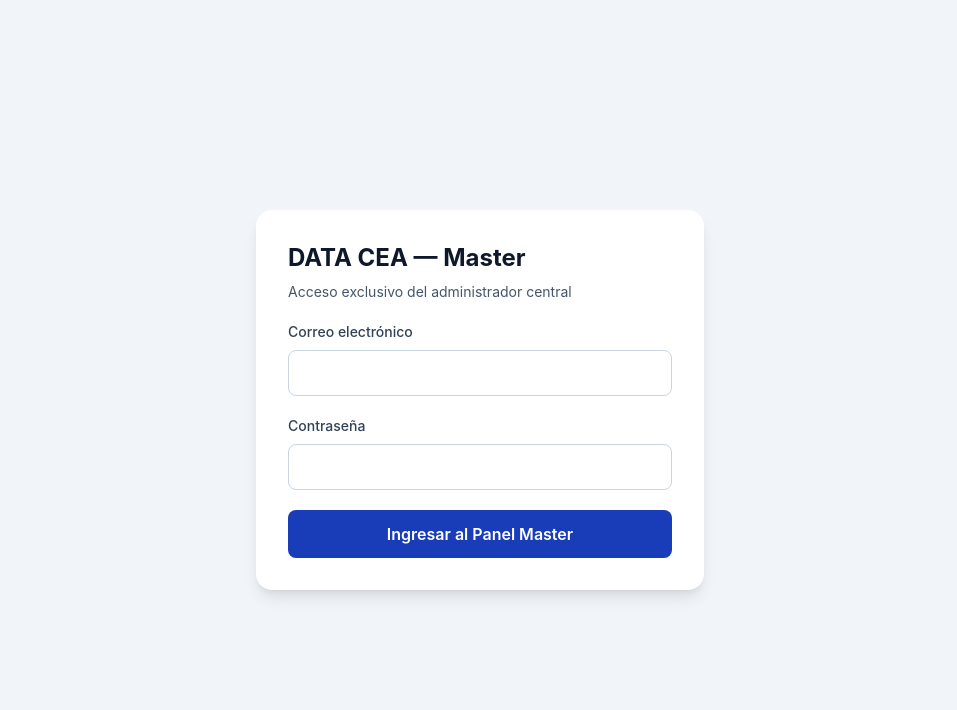
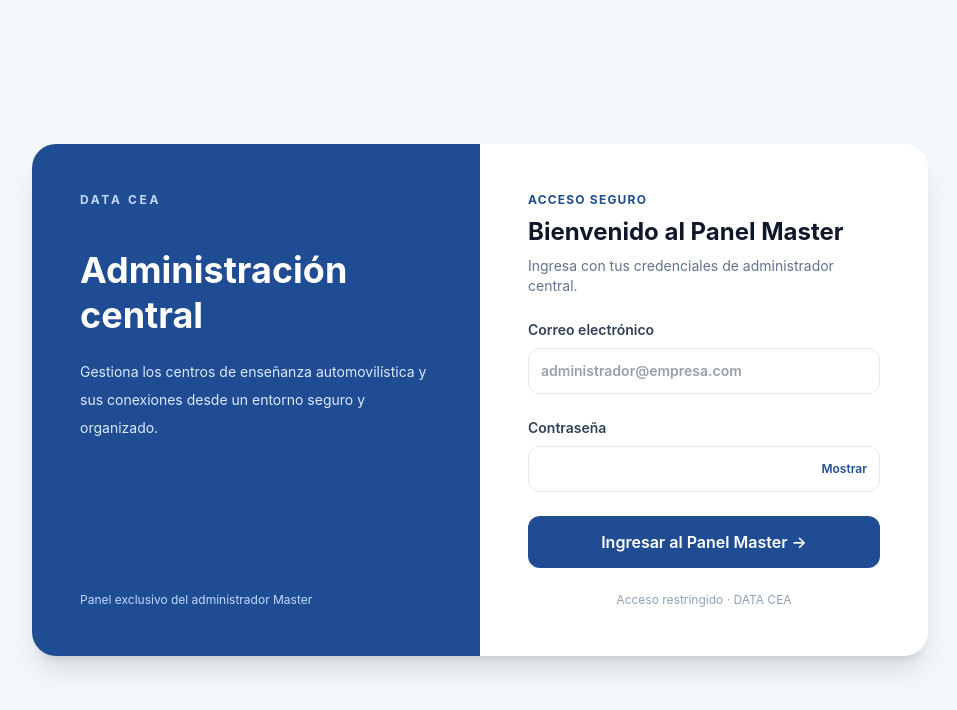
Before and after one commit to YulianoB/DATA-CEA, a Next.js app: page /master/login in a window 1280 px wide. Shown: the top 710 px of the page, without its empty margins (160-1117 px from the left). Built offline with nearby package versions, Linux system fonts and the light colour scheme.

Commit message:
Aplicar diseño DATA CEA a app/master/login/page.jsx

```diff
--- a/app/master/login/page.jsx
+++ b/app/master/login/page.jsx
@@ -5,55 +5,34 @@ import { useRouter } from 'next/navigation'
 
 export default function LoginMaster() {
   const router = useRouter()
-  const [email, setEmail] = useState('')
-  const [password, setPassword] = useState('')
-  const [loading, setLoading] = useState(false)
-  const [error, setError] = useState('')
-
+  const [email,setEmail] = useState('')
+  const [password,setPassword] = useState('')
+  const [loading,setLoading] = useState(false)
+  const [error,setError] = useState('')
+  const [mostrar,setMostrar] = useState(false)
   async function ingresar(event) {
-    event.preventDefault()
-    setLoading(true)
-    setError('')
+    event.preventDefault();setLoading(true);setError('')
     try {
-      const response = await fetch('/api/master/login', {
-        method: 'POST',
-        headers: { 'Content-Type': 'application/json' },
-        credentials: 'same-origin',
-        body: JSON.stringify({ email, password }),
-      })
+      const response = await fetch('/api/master/login',{method:'POST',headers:{'Content-Type':'application/json'},credentials:'same-origin',body:JSON.stringify({email,password})})
       const data = await response.json()
-      if (!response.ok) throw new Error(data.message || 'No fue posible ingresar.')
-      router.replace('/master')
-      router.refresh()
-    } catch (err) {
-      setError(err.message || 'Error de acceso.')
-    } finally {
-      setLoading(false)
-    }
+      if (!response.ok) throw Error(data.message || 'No fue posible ingresar.')
+      router.replace('/master');router.refresh()
+    } catch(err) {setError(err.message || 'Error de acceso.')} finally {setLoading(false)}
   }
-
-  return (
-    <main className="min-h-screen flex items-center justify-center bg-slate-100 px-4">
-      <form onSubmit={ingresar} className="w-full max-w-md rounded-2xl bg-white p-8 shadow-lg space-y-5">
-        <div>
-          <h1 className="text-2xl font-bold text-slate-900">DATA CEA — Master</h1>
-          <p className="text-sm text-slate-600 mt-2">Acceso exclusivo del administrador central</p>
-        </div>
-        <label className="block text-sm font-medium text-slate-700">
-          Correo electrónico
-          <input type="email" autoComplete="username" required value={email} onChange={e => setEmail(e.target.value)}
-            className="mt-2 w-full rounded-lg border border-slate-300 p-3 text-slate-900" />
-        </label>
-        <label className="block text-sm font-medium text-slate-700">
-          Contraseña
-          <input type="password" autoComplete="current-password" required value={password} onChange={e => setPassword(e.target.value)}
-            className="mt-2 w-full rounded-lg border border-slate-300 p-3 text-slate-900" />
-        </label>
-        {error && <p role="alert" className="text-sm text-red-700">{error}</p>}
-        <button type="submit" disabled={loading} className="w-full rounded-lg bg-blue-800 p-3 font-semibold text-white disabled:opacity-60">
-          {loading ? 'Validando...' : 'Ingresar al Panel Master'}
-        </button>
+  return <main className="flex min-h-screen items-center justify-center bg-[#f3f6fb] px-4 py-10 text-slate-900">
+    <div className="grid w-full max-w-4xl overflow-hidden rounded-3xl bg-white shadow-xl md:grid-cols-2">
+      <section className="flex flex-col justify-between bg-[#204c93] p-9 text-white md:p-12">
+        <div><p className="text-xs font-bold uppercase tracking-[0.22em] text-blue-200">DATA CEA</p><h1 className="mt-10 text-4xl font-bold leading-tight">Administración central</h1><p className="mt-5 text-sm leading-7 text-blue-100">Gestiona los centros de enseñanza automovilística y sus conexiones desde un entorno seguro y organizado.</p></div>
+        <p className="mt-14 text-xs text-blue-200">Panel exclusivo del administrador Master</p>
+      </section>
+      <form onSubmit={ingresar} className="space-y-6 p-8 md:p-12">
+        <div><p className="text-xs font-bold uppercase tracking-widest text-[#204c93]">Acceso seguro</p><h2 className="mt-2 text-2xl font-bold">Bienvenido al Panel Master</h2><p className="mt-2 text-sm text-slate-500">Ingresa con tus credenciales de administrador central.</p></div>
+        <label className="block text-sm font-semibold text-slate-700">Correo electrónico<input type="email" autoComplete="username" required value={email} onChange={e=>setEmail(e.target.value)} placeholder="administrador@empresa.com" className="mt-2 w-full rounded-xl border border-slate-200 p-3 outline-none focus:border-[#204c93] focus:ring-2 focus:ring-blue-100"/></label>
+        <label className="block text-sm font-semibold text-slate-700">Contraseña<div className="mt-2 flex overflow-hidden rounded-xl border border-slate-200 focus-within:border-[#204c93] focus-within:ring-2 focus-within:ring-blue-100"><input type={mostrar?'text':'password'} autoComplete="current-password" required value={password} onChange={e=>setPassword(e.target.value)} className="min-w-0 flex-1 p-3 outline-none"/><button type="button" onClick={()=>setMostrar(!mostrar)} className="px-3 text-xs font-semibold text-[#204c93]">{mostrar?'Ocultar':'Mostrar'}</button></div></label>
+        {error && <p role="alert" className="rounded-xl bg-red-50 p-3 text-sm text-red-700">{error}</p>}
+        <button type="submit" disabled={loading} className="w-full rounded-xl bg-[#204c93] p-3.5 font-semibold text-white transition hover:bg-[#173a74] disabled:opacity-60">{loading?'Validando acceso…':'Ingresar al Panel Master →'}</button>
+        <p className="text-center text-xs text-slate-400">Acceso restringido · DATA CEA</p>
       </form>
-    </main>
-  )
+    </div>
+  </main>
 }
```
